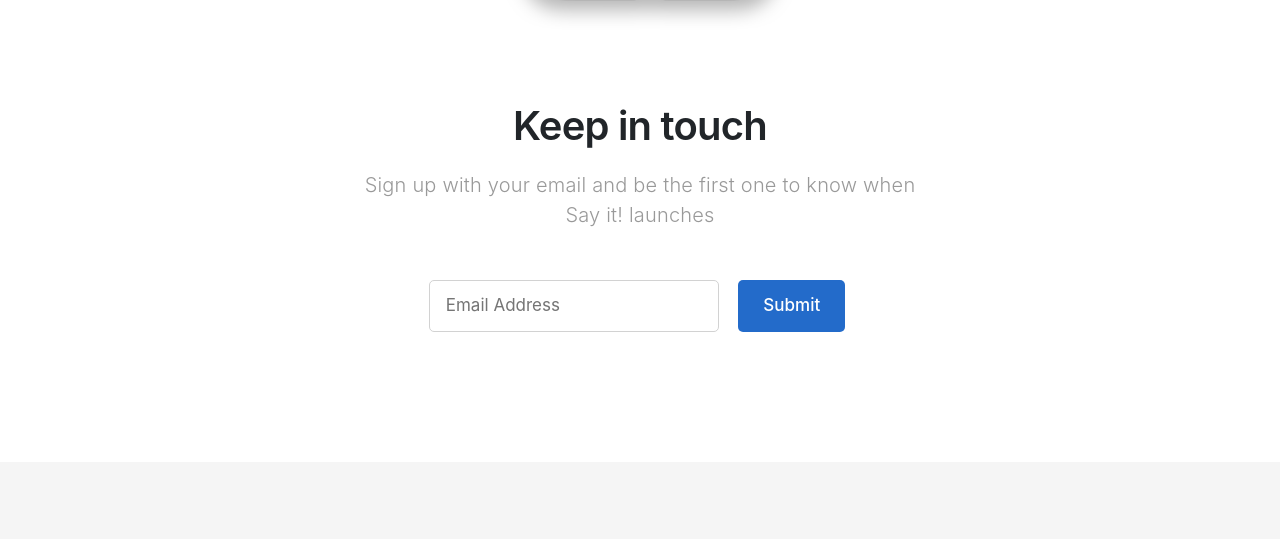
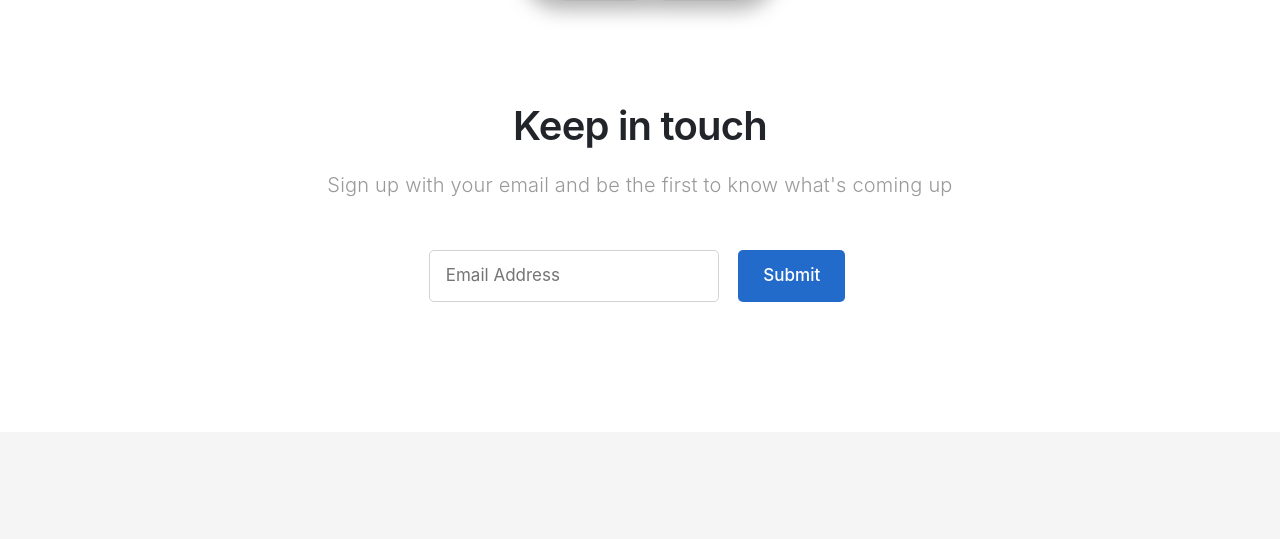
Before and after one commit to sjzhan9/say-it-web, a website: page public/index.html in a window 1280 px wide. Shown: the part 2139-2678 px from the top of the page. Drawn offline with Linux system fonts and the light colour scheme.

Commit message:
update-email-copy

```diff
--- a/public/index.html
+++ b/public/index.html
@@ -152,8 +152,7 @@
       </div>
 
       <p style="font-size: 20px; padding-bottom: 20px">
-        Sign up with your email and be the first one to know when <br>
-        Say it! launches
+        Sign up with your email and be the first to know what's coming up
       </p>
 
       <div style="text-align: center;">
```
